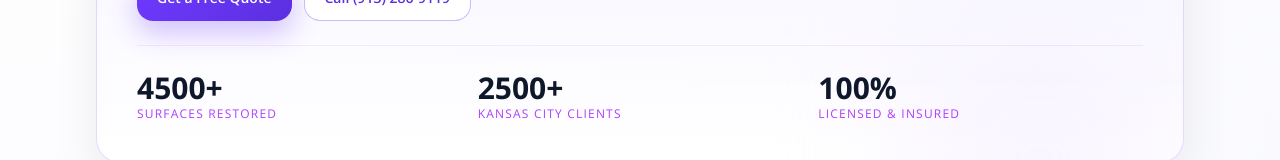
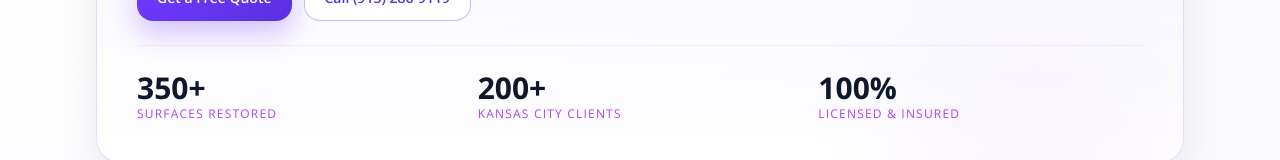
Before and after one commit to krcoffelt/SideBrosKC, a Next.js app: page / in a window 1280 px wide. Shown: the part 451-611 px from the top of the page. Built offline with nearby package versions, Linux system fonts and the light colour scheme.

Commit message:
Update OG image and adjust homepage stats

```diff
--- a/src/app/layout.tsx
+++ b/src/app/layout.tsx
@@ -27,6 +27,21 @@ export const metadata: Metadata = {
     title: `${companyInfo.name} | ${companyInfo.tagline}`,
     description:
       "Kansas City’s trusted team for exterior cleaning, concrete restoration, and holiday lighting.",
+    images: [
+      {
+        url: "/images/SideBrosKCLogoIcon.png",
+        width: 512,
+        height: 512,
+        alt: "Side Bros KC logo",
+      },
+    ],
+  },
+  twitter: {
+    card: "summary_large_image",
+    title: `${companyInfo.name} | ${companyInfo.tagline}`,
+    description:
+      "Kansas City’s trusted team for exterior cleaning, concrete restoration, and holiday lighting.",
+    images: ["/images/SideBrosKCLogoIcon.png"],
   },
 };
 
--- a/src/app/page.tsx
+++ b/src/app/page.tsx
@@ -113,13 +113,13 @@ export default function Home() {
               </div>
               <div className="grid gap-4 border-t border-purple-500/10 pt-6 text-sm text-slate-600 sm:grid-cols-3">
                 <div>
-                  <p className="text-3xl font-bold text-slate-900">4500+</p>
+                  <p className="text-3xl font-bold text-slate-900">350+</p>
                   <p className="text-xs uppercase tracking-widest text-purple-600/80">
                     Surfaces Restored
                   </p>
                 </div>
                 <div>
-                  <p className="text-3xl font-bold text-slate-900">2500+</p>
+                  <p className="text-3xl font-bold text-slate-900">200+</p>
                   <p className="text-xs uppercase tracking-widest text-purple-600/80">
                     Kansas City Clients
                   </p>
```
